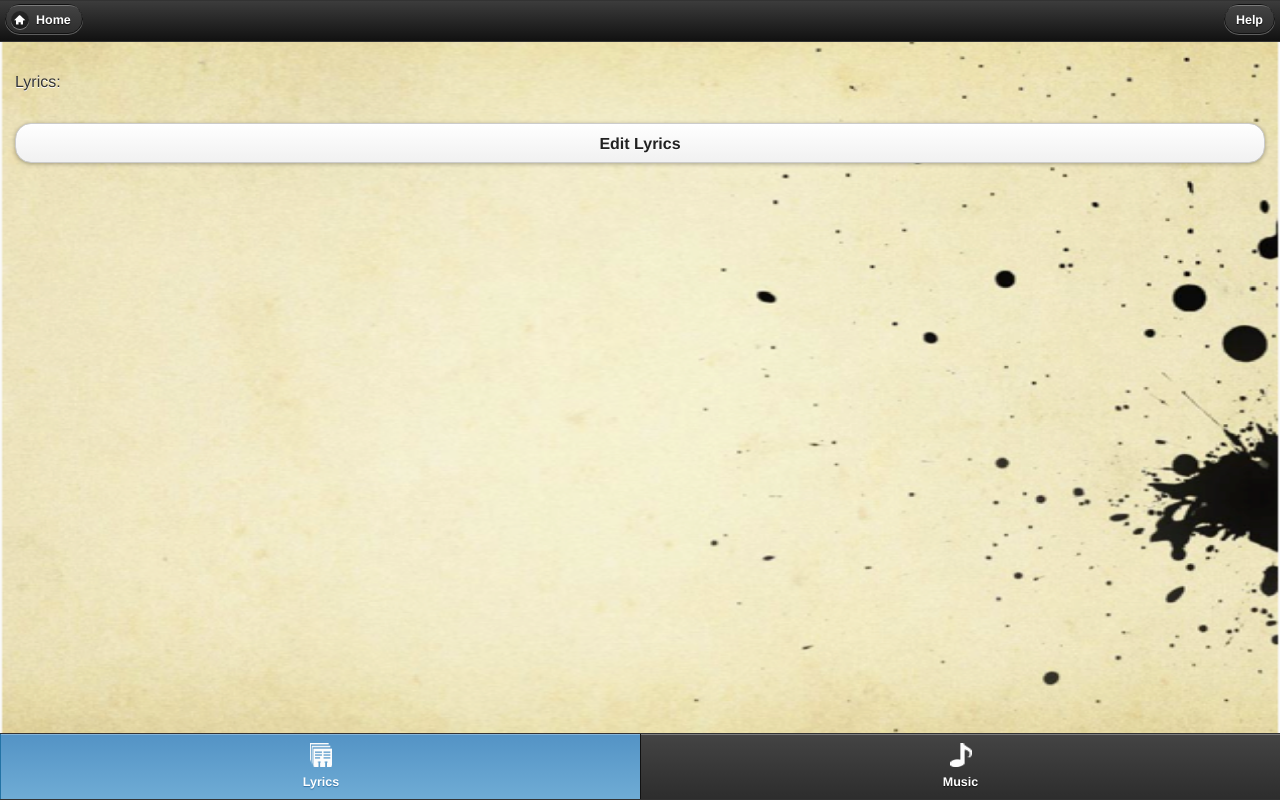
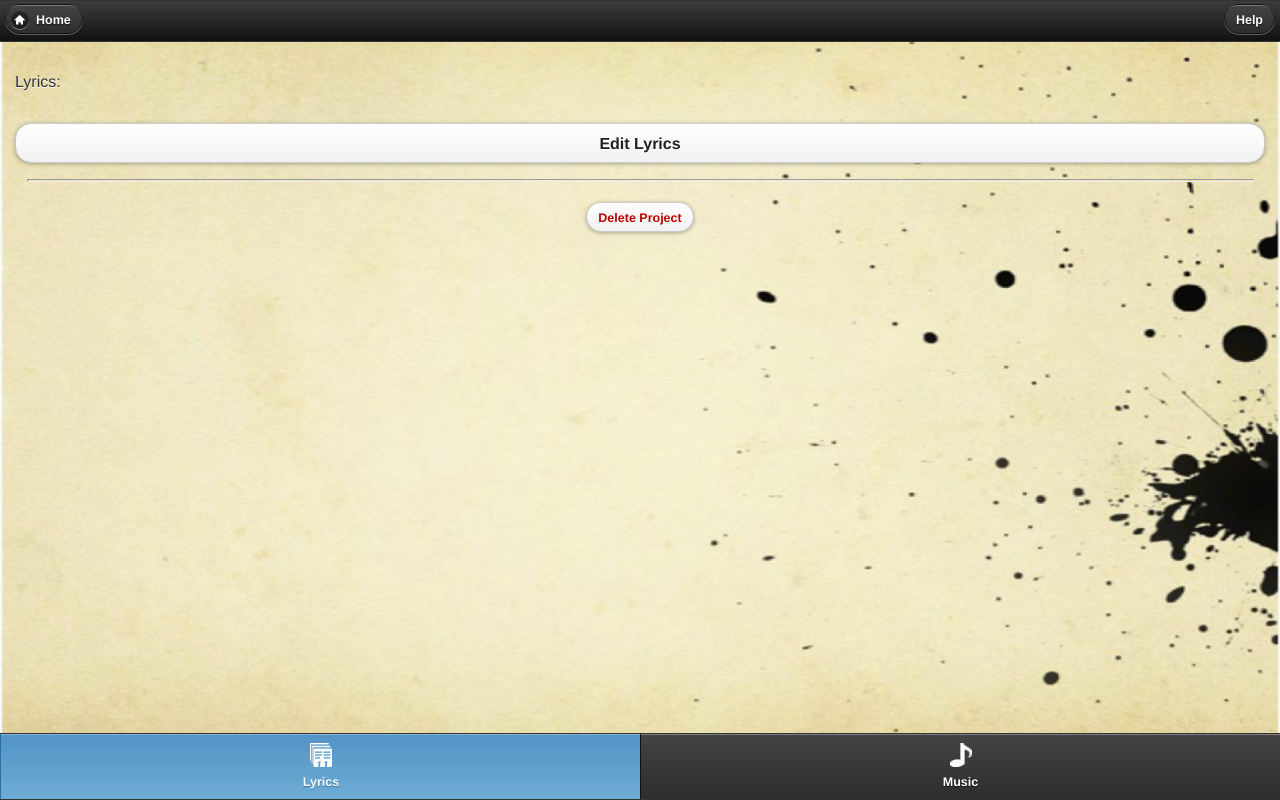
Before and after one commit to keziah/songbirdalt, a PHP site: page /lyrics.php?projectname= in a window 1280 px wide. Run offline with PHP 8.4, Linux system fonts and the light colour scheme; the visitor is signed in with stand-in values (Sample User, id 1); data that the repository does not hold is empty.

Commit message:
added delete for projects

```diff
--- a/lyrics.php
+++ b/lyrics.php
@@ -91,7 +91,10 @@
 
 	<a href="#editlyrics" data-role="button" data-rel="dialog" data-transition="pop">Edit Lyrics</a>
 
-
+<p>
+<HR WIDTH="98%" SIZE="3">
+<p>
+<center><a href="#delproj" data-role="button" data-rel="dialog" data-transition="pop" data-inline="true" data-mini="true"><font style="color:#BB0000;">Delete Project</font></a></center>
 
 	</div><!-- /content -->
 
@@ -125,6 +128,21 @@
 	</div>
 </div>
 
+<div data-role="page" class="ui-dialog ui-page ui-body-c" id="delproj" data-url="delproj" role="dialog">
+<div data-role="header">
+<h1>Delete Project?</h1>
+</div>
+<div data-role="content">
+Are you sure you want to delete "<?php echo "$project"?>"?<p>
+
+<form action="deleteproject.php" method="POST" data-ajax="false">
+	<input type="hidden" name="projectname" value="<?php echo "$project" ?>"/><p>
+	<a href="#" data-rel="back" data-role="button" data-inline="true">Cancel</a>
+	<input type="submit" data-role="button" value="Delete" data-inline="true"/>
+</form>
+
+</div><!-- /content -->
+</div><!-- /page four -->
 
 
 
```
